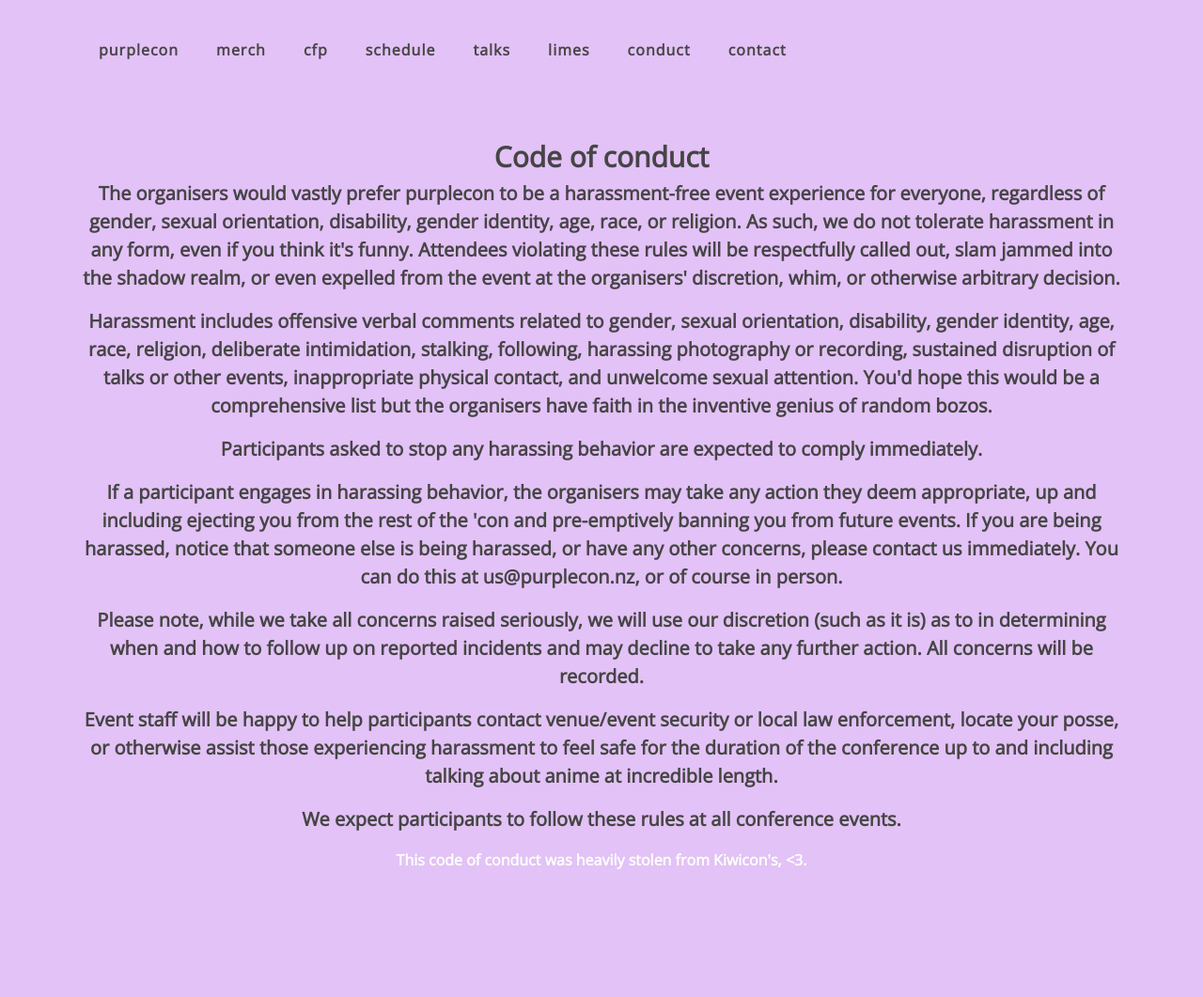
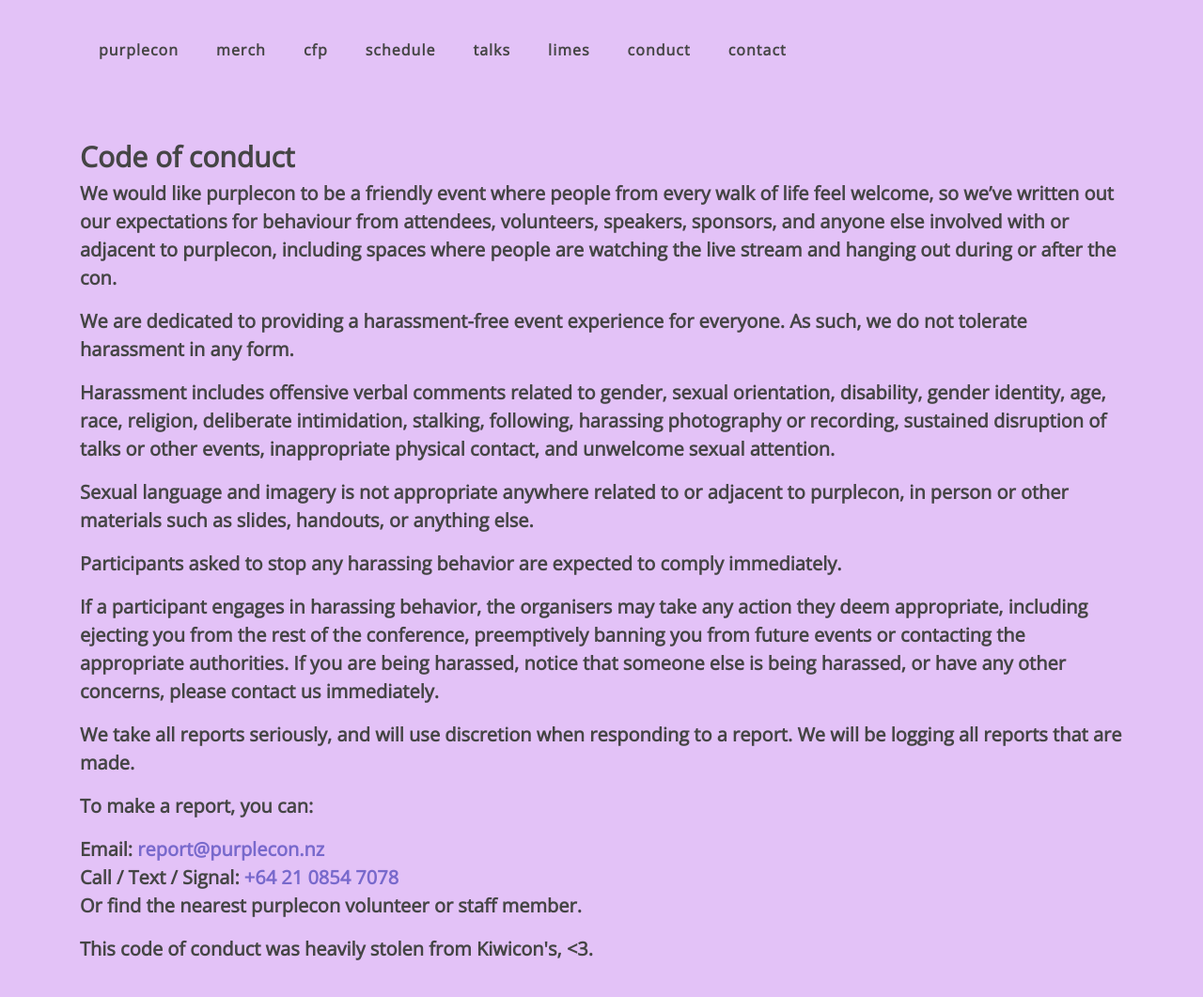
Before and after one commit to purplecon/2018.purplecon.nz, a Jekyll site: the page built from conduct/index.html, in a window 1280 px wide and 1143 px high. Shown: the top 1061 px of the window at 94% size. Built offline with Jekyll 4.4.1, drawn with Linux system fonts in a browser that asks for light colours.

Commit message:
Updated code of conduct

```diff
--- a/conduct/index.html
+++ b/conduct/index.html
@@ -4,38 +4,50 @@
 
 <div class="home">
 
-    <section id="hero" class="portfolio success">
+    <section id="solo" class="portfolio success">
       <div class="container">
         <h1>Code of conduct</h1>
         <p>
-        The organisers would vastly prefer purplecon to be a harassment-free event experience for everyone, regardless of gender, sexual orientation, disability, gender identity, age, race, or religion. As such, we do not tolerate harassment in any form, even if you think it's funny. Attendees violating these rules will be respectfully called out, slam jammed into the shadow realm, or even expelled from the event at the organisers' discretion, whim, or otherwise arbitrary decision.
+          We would like purplecon to be a friendly event where people from every walk of life feel welcome, so we’ve written out
+          our expectations for behaviour from attendees, volunteers, speakers, sponsors, and anyone else involved with or
+          adjacent to purplecon, including spaces where people are watching the live stream and hanging out during or after the
+          con.
         </p>
-
         <p>
-        Harassment includes offensive verbal comments related to gender, sexual orientation, disability, gender identity, age, race, religion, deliberate intimidation, stalking, following, harassing photography or recording, sustained disruption of talks or other events, inappropriate physical contact, and unwelcome sexual attention. You'd hope this would be a comprehensive list but the organisers have faith in the inventive genius of random bozos.
+          We are dedicated to providing a harassment-free event experience for everyone. As such, we do not tolerate harassment
+          in any form.
         </p>
-
+        <p>
+          Harassment includes offensive verbal comments related to gender, sexual orientation, disability, gender identity, age,
+          race, religion, deliberate intimidation, stalking, following, harassing photography or recording, sustained disruption
+          of talks or other events, inappropriate physical contact, and unwelcome sexual attention.
+        </p>
+        <p>
+          Sexual language and imagery is not appropriate anywhere related to or adjacent to purplecon, in person or other
+          materials such as slides, handouts, or anything else.
+        </p>
         <p>
           Participants asked to stop any harassing behavior are expected to comply immediately.
         </p>
-
         <p>
-    If a participant engages in harassing behavior, the organisers may take any action they deem appropriate, up and including ejecting you from the rest of the 'con and pre-emptively banning you from future events. If you are being harassed, notice that someone else is being harassed, or have any other concerns, please contact us immediately. You can do this at us@purplecon.nz, or of course in person.
+          If a participant engages in harassing behavior, the organisers may take any action they deem appropriate, including
+          ejecting you from the rest of the conference, preemptively banning you from future events or contacting the appropriate
+          authorities. If you are being harassed, notice that someone else is being harassed, or have any other concerns, please
+          contact us immediately.
         </p>
-
         <p>
-    Please note, while we take all concerns raised seriously, we will use our discretion (such as it is) as to in determining when and how to follow up on reported incidents and may decline to take any further action. All concerns will be recorded.
+          We take all reports seriously, and will use discretion when responding to a report. We will be logging all reports that
+          are made.
         </p>
-
         <p>
-    Event staff will be happy to help participants contact venue/event security or local law enforcement, locate your posse, or otherwise assist those experiencing harassment to feel safe for the duration of the conference up to and including talking about anime at incredible length.
+          To make a report, you can:
         </p>
-
         <p>
-    We expect participants to follow these rules at all conference events.
+          Email: <a href="mailto:report@purplecon.nz">report@purplecon.nz</a><br>
+          Call / Text / Signal: <a href="tel:+642108547078">+64 21 0854 7078</a><br>
+          Or find the nearest purplecon volunteer or staff member.
         </p>
-
-
+        <p>
           This code of conduct was heavily stolen from Kiwicon's, &lt;3.
         </p>
       </div>
```
Lines whose indentation alone changed are shown as unchanged.
